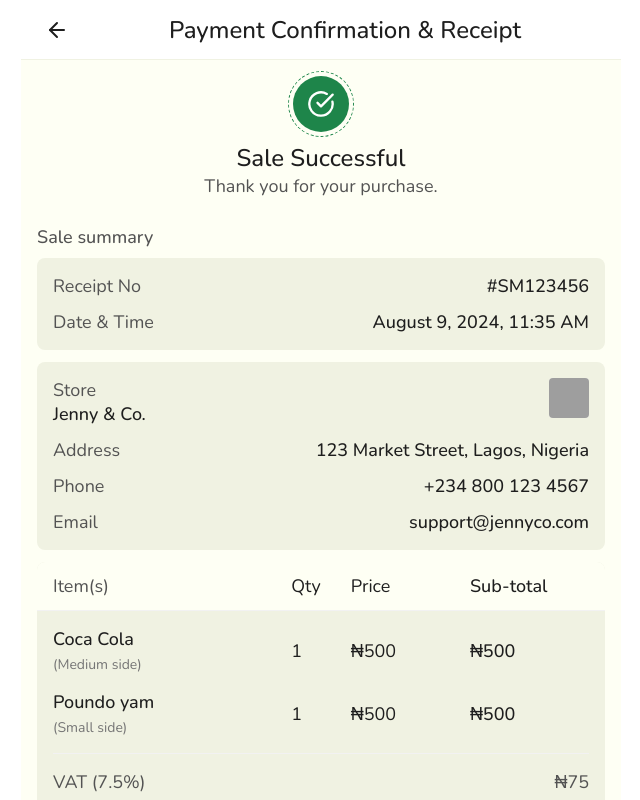
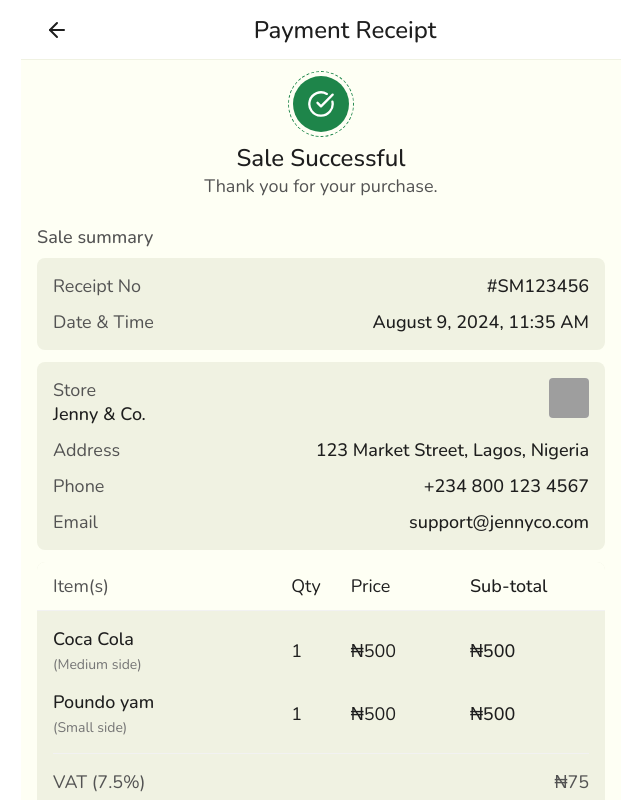
Before and after one commit to stephenolajire/Sync360, a React (Vite) app in the folder sync360/: page /receipt in a window 1280 px wide. Both pictures are taken after a click on the button 451 px from the left and 458 px from the top of the page. Shown: the top 800 px of the page, without its empty margins (319-959 px from the left). Built offline with nearby package versions, Linux system fonts and the light colour scheme; grey boxes are pictures that could not be loaded.

Commit message:
Update PaymentReceipt.jsx

```diff
--- a/sync360/src/pages/PaymentReceipt.jsx
+++ b/sync360/src/pages/PaymentReceipt.jsx
@@ -51,7 +51,7 @@ const PaymentReceipt = () => {
         <button className={styles.backButton}>
           <ArrowLeft size={24} />
         </button>
-        <h5 className={styles.headerTitle}>Payment Confirmation & Receipt</h5>
+        <h5 className={styles.headerTitle}>Payment Receipt</h5>
       </div>
 
       <div className={styles.content}>
```
